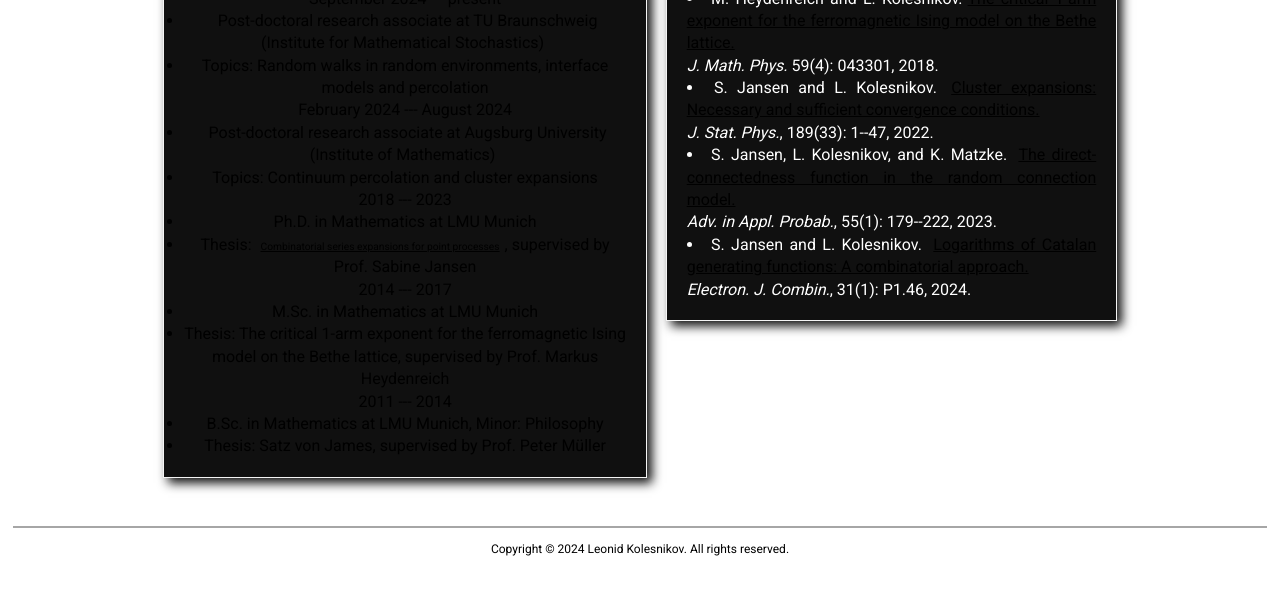
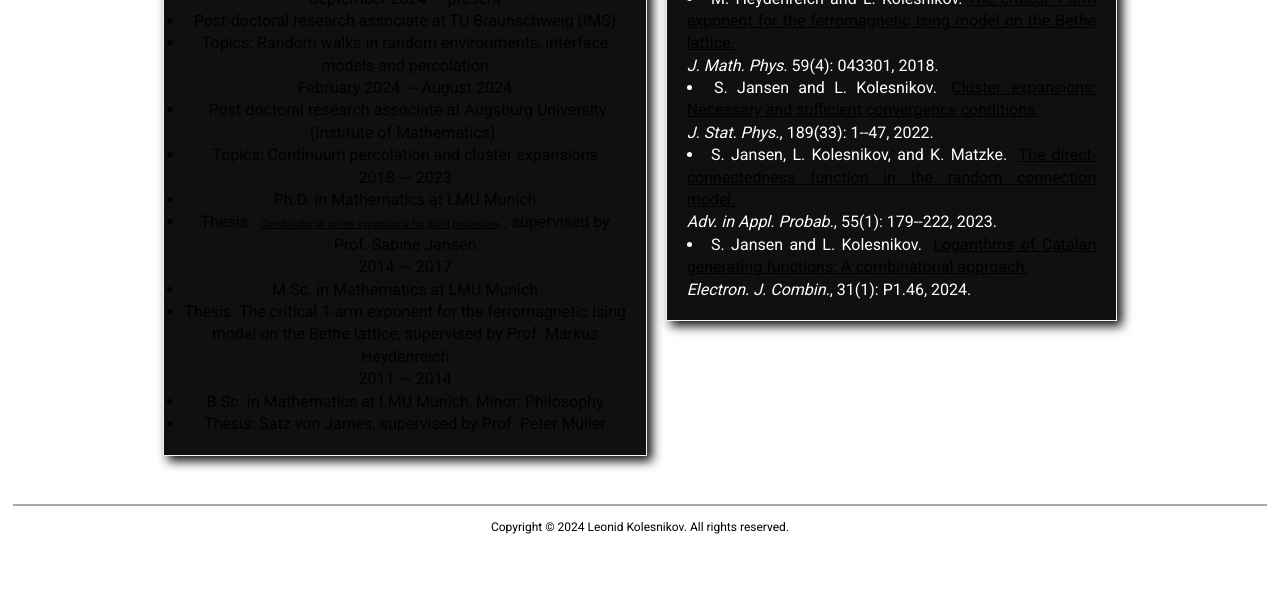
Before and after one commit to leokolesnikov/leokolesnikov.github.io, a plain HTML site: page cv.html in a window 1280 px wide. Shown: the part 249-852 px from the top of the page. After the commit the page ends 830 px from the top, so only its background shows below. Drawn offline with Linux system fonts and the light colour scheme.

Commit message:
Update cv.html

```diff
--- a/cv.html
+++ b/cv.html
@@ -40,7 +40,7 @@
                             <h1>Short CV</h1>
                             <ul class="work-list year">
                                 <p>September 2024 --- present</p>
-                                <li><a>Post-doctoral research associate at TU Braunschweig (Institute for Mathematical Stochastics) </a></li>
+                                <li><a>Post-doctoral research associate at TU Braunschweig (IMS) </a></li>
                                 <li>Topics: Random walks in random environments, interface models and percolation</li>
                             </ul>
                             <ul class="work-list year">
```
